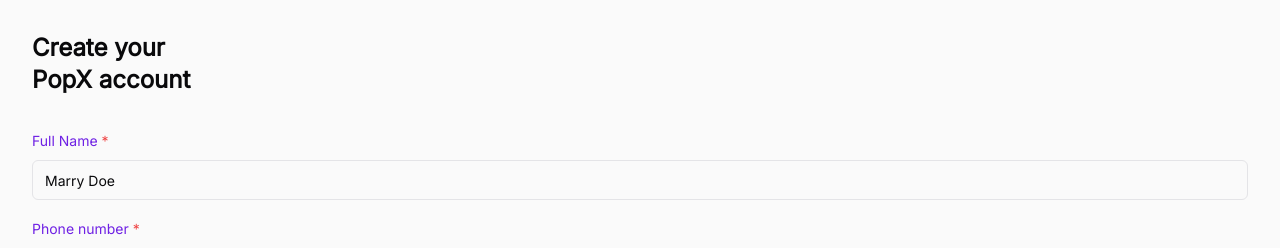
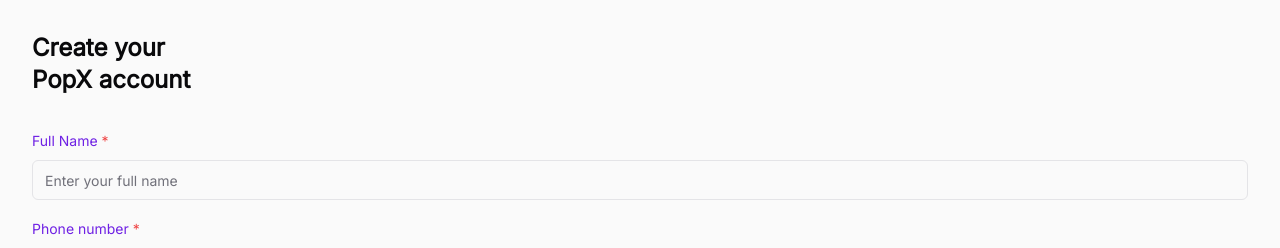
Before and after one commit to prat-dev/popx, a Next.js app: page /register in a window 1280 px wide. Shown: the top 248 px of the page. Built offline with nearby package versions, Linux system fonts and the light colour scheme.

Commit message:
change the name too accordingly the name entered on 2nd page

```diff
--- a/src/app/register/page.tsx
+++ b/src/app/register/page.tsx
@@ -13,7 +13,7 @@
 export default function RegisterPage() {
   const router = useRouter();
   const {toast} = useToast();
-  const [name, setName] = useState('Marry Doe');
+  const [name, setName] = useState('');
   const [phone, setPhone] = useState('');
   const [email, setEmail] = useState('');
   const [password, setPassword] = useState('');
@@ -59,7 +59,7 @@
           <RequiredLabel htmlFor="name">Full Name</RequiredLabel>
           <Input
             id="name"
-            placeholder="Marry Doe"
+            placeholder="Enter your full name"
             value={name}
             onChange={(e) => setName(e.target.value)}
           />
```
